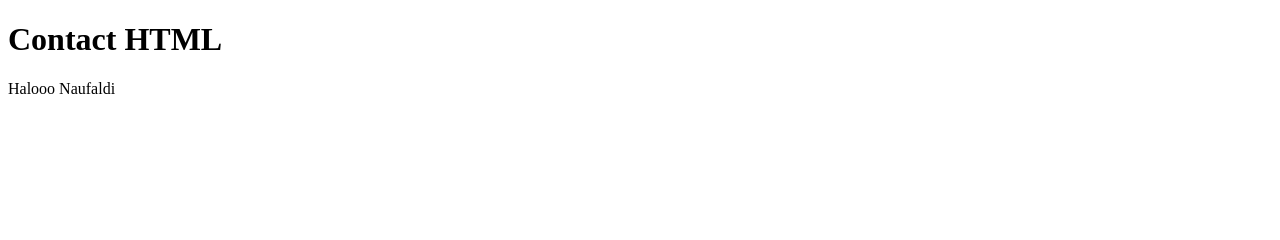
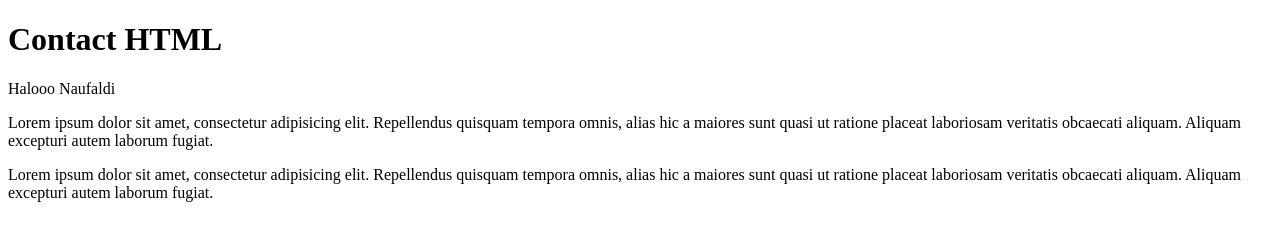
Before and after one commit to naufaldi/learn-git, a plain HTML site: page contact.html in a window 1280 px wide. Drawn offline with Linux system fonts and the light colour scheme.

Commit message:
feat: add paragraf contact

```diff
--- a/contact.html
+++ b/contact.html
@@ -8,5 +8,19 @@
   <body>
     <h1>Contact HTML</h1>
     <p>Halooo Naufaldi</p>
+    <div>
+      <p>
+        Lorem ipsum dolor sit amet, consectetur adipisicing elit. Repellendus quisquam tempora omnis, alias hic a
+        maiores sunt quasi ut ratione placeat laboriosam veritatis obcaecati aliquam. Aliquam excepturi autem laborum
+        fugiat.
+      </p>
+    </div>
+    <div>
+      <p>
+        Lorem ipsum dolor sit amet, consectetur adipisicing elit. Repellendus quisquam tempora omnis, alias hic a
+        maiores sunt quasi ut ratione placeat laboriosam veritatis obcaecati aliquam. Aliquam excepturi autem laborum
+        fugiat.
+      </p>
+    </div>
   </body>
 </html>
```
